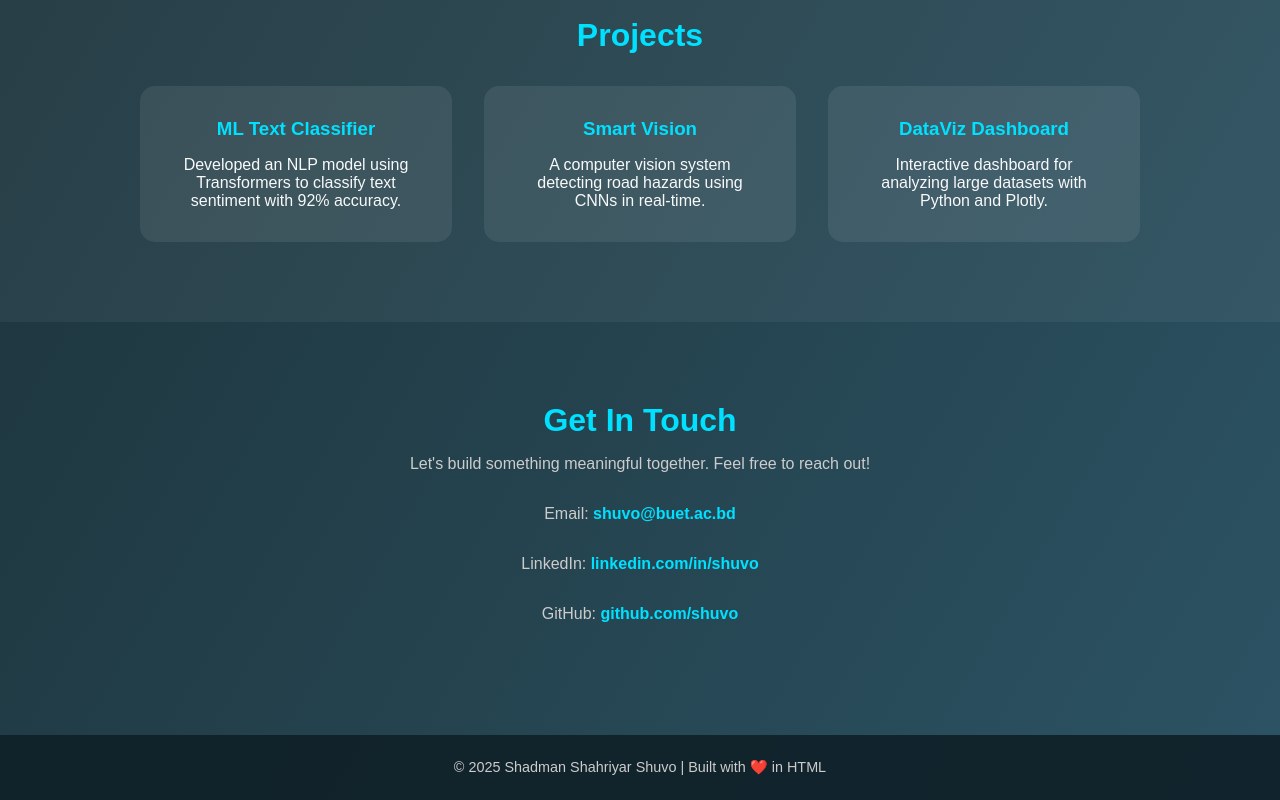
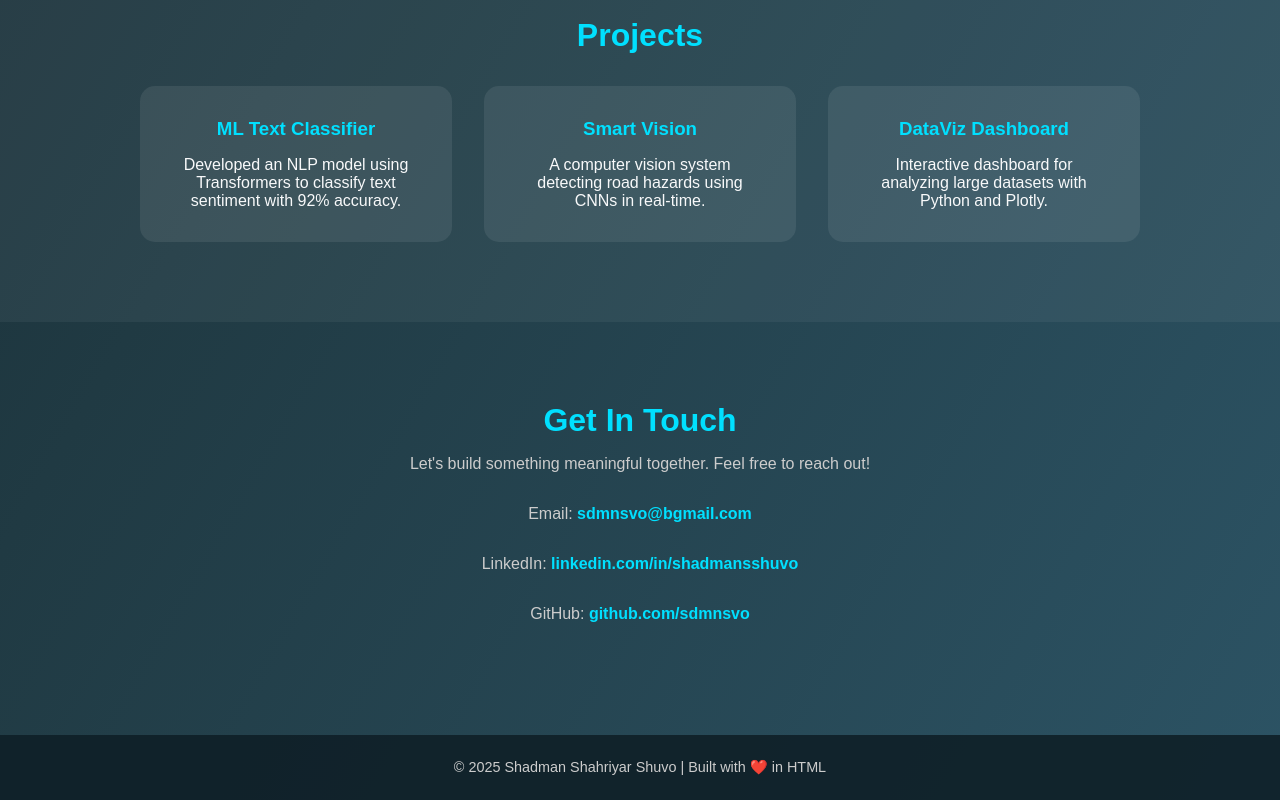
Before and after one commit to ShadmanShahriyarShuvo/ShadmanShahriyarShuvo.github.io, a plain HTML site: page index.html in a window 1280 px wide. Shown: the part 1906-2706 px from the top of the page. Drawn offline with Linux system fonts and the light colour scheme.

Commit message:
Update index.html

```diff
--- a/index.html
+++ b/index.html
@@ -278,9 +278,9 @@
   <section id="contact" class="contact">
     <h2>Get In Touch</h2>
     <p>Let's build something meaningful together. Feel free to reach out!</p>
-    <p>Email: <a href="mailto:shuvo@buet.ac.bd">shuvo@buet.ac.bd</a></p>
-    <p>LinkedIn: <a href="#">linkedin.com/in/shuvo</a></p>
-    <p>GitHub: <a href="#">github.com/shuvo</a></p>
+    <p>Email: <a href="mailto:shuvo@buet.ac.bd">sdmnsvo@bgmail.com</a></p>
+    <p>LinkedIn: <a href="#">linkedin.com/in/shadmansshuvo</a></p>
+    <p>GitHub: <a href="#">github.com/sdmnsvo</a></p>
   </section>
 
   <footer>
```
